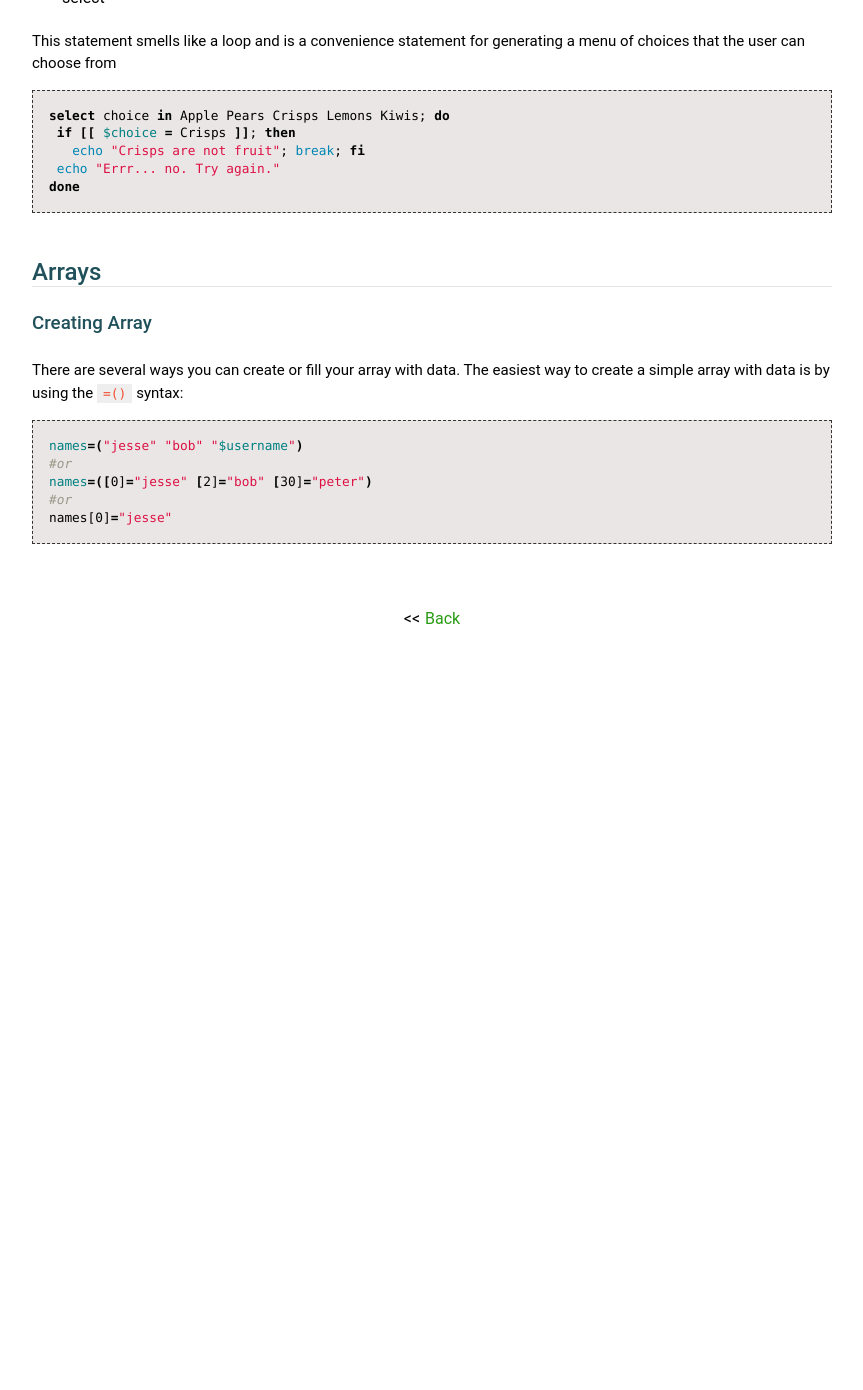
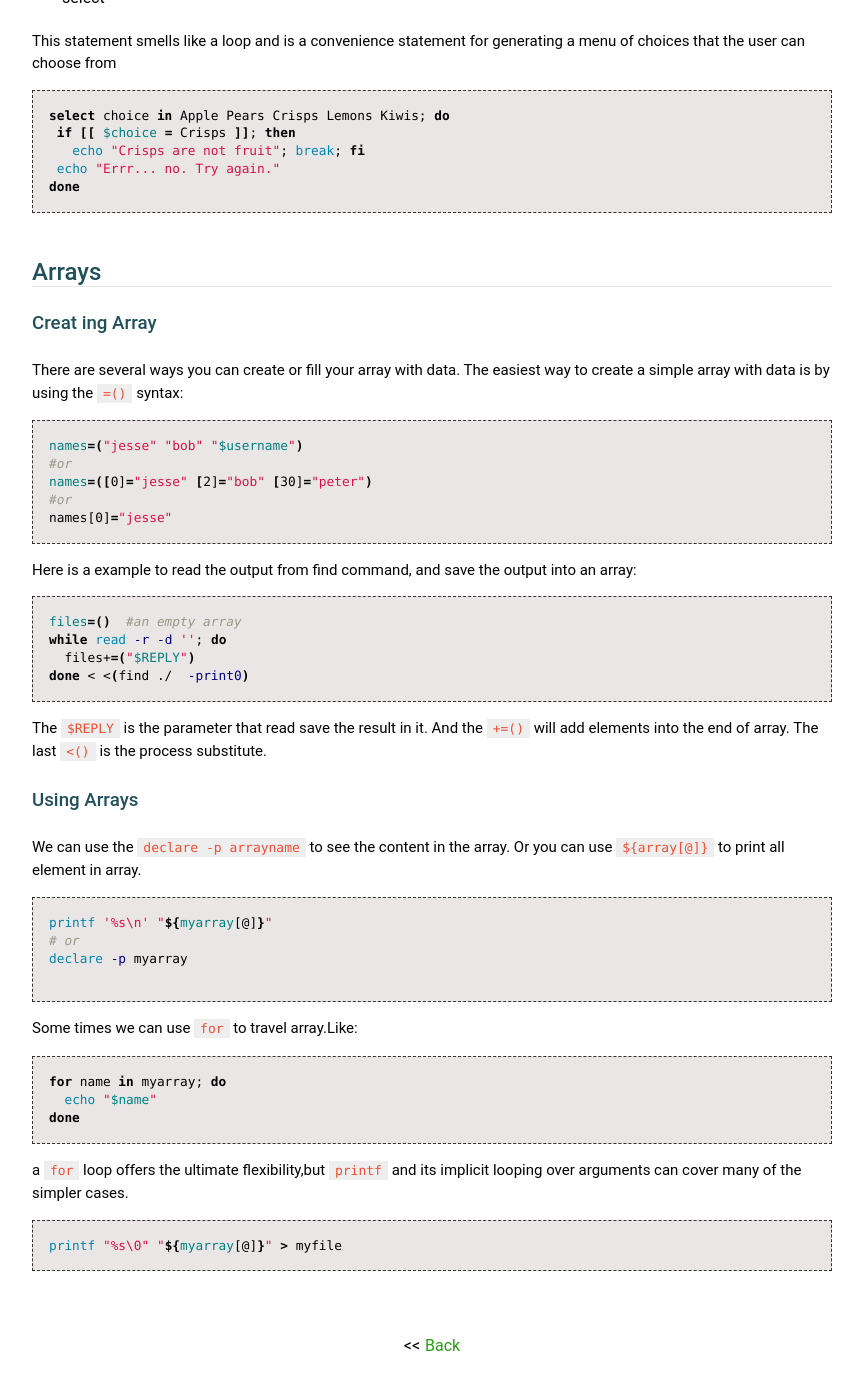
Before and after one commit to JesseEisen/DailyKeep, a Jekyll site: the page built from _posts/2016-01-01-shell-syntax-overview.md, in a window 1280 px wide and 1400 px high, scrolled down 7733 px. Shown: the top 1390 px of the window, without its empty margins (208-1071 px from the left). Built offline with Jekyll 4.4.1, drawn with Linux system fonts in a browser that asks for light colours; some web fonts are replaced; before the commit the page ends 8406 px from its top, so only the background shows below that.

Commit message:
new content 817

````diff
--- a/_posts/2016-01-01-shell-syntax-overview.md
+++ b/_posts/2016-01-01-shell-syntax-overview.md
@@ -358,7 +358,7 @@ done
 
 ## Arrays
 
-### Creating Array
+### Creat ing Array
 
 There are several ways you can create or fill your array with data. The easiest way to create a simple array with data is by using the `=()` syntax:
 
@@ -369,3 +369,37 @@ names=([0]="jesse" [2]="bob" [30]="peter")
 #or
 names[0]="jesse"
 ```
+Here is a example to read the output from find command, and save the output into an array:
+
+```bash
+files=()  #an empty array
+while read -r -d ''; do
+  files+=("$REPLY")
+done < <(find ./  -print0)
+```
+
+The `$REPLY` is the parameter that read save the result in it. And the `+=()` will add elements into the end of array. The last `<()` is the process substitute.
+
+### Using Arrays
+
+We can use the `declare -p  arrayname` to see the content in the array. Or you can use `${array[@]}` to print all element in array.
+
+```bash
+printf '%s\n' "${myarray[@]}"
+# or
+declare -p myarray
+
+```
+Some times we can use `for` to travel array.Like:
+
+```bash
+for name in myarray; do
+  echo "$name"
+done
+```
+
+a `for` loop offers the ultimate flexibility,but `printf` and its implicit looping over arguments can cover many of the simpler cases.
+
+```bash
+printf "%s\0" "${myarray[@]}" > myfile
+```
````
